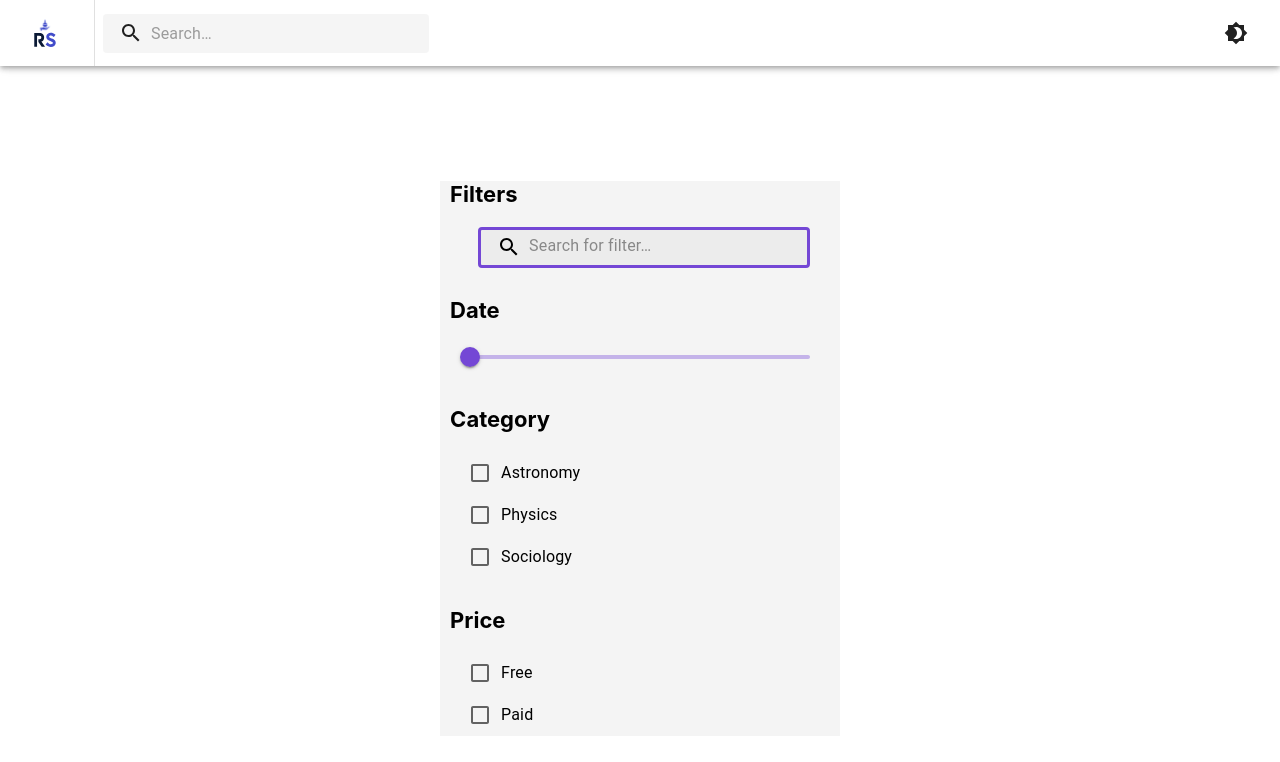
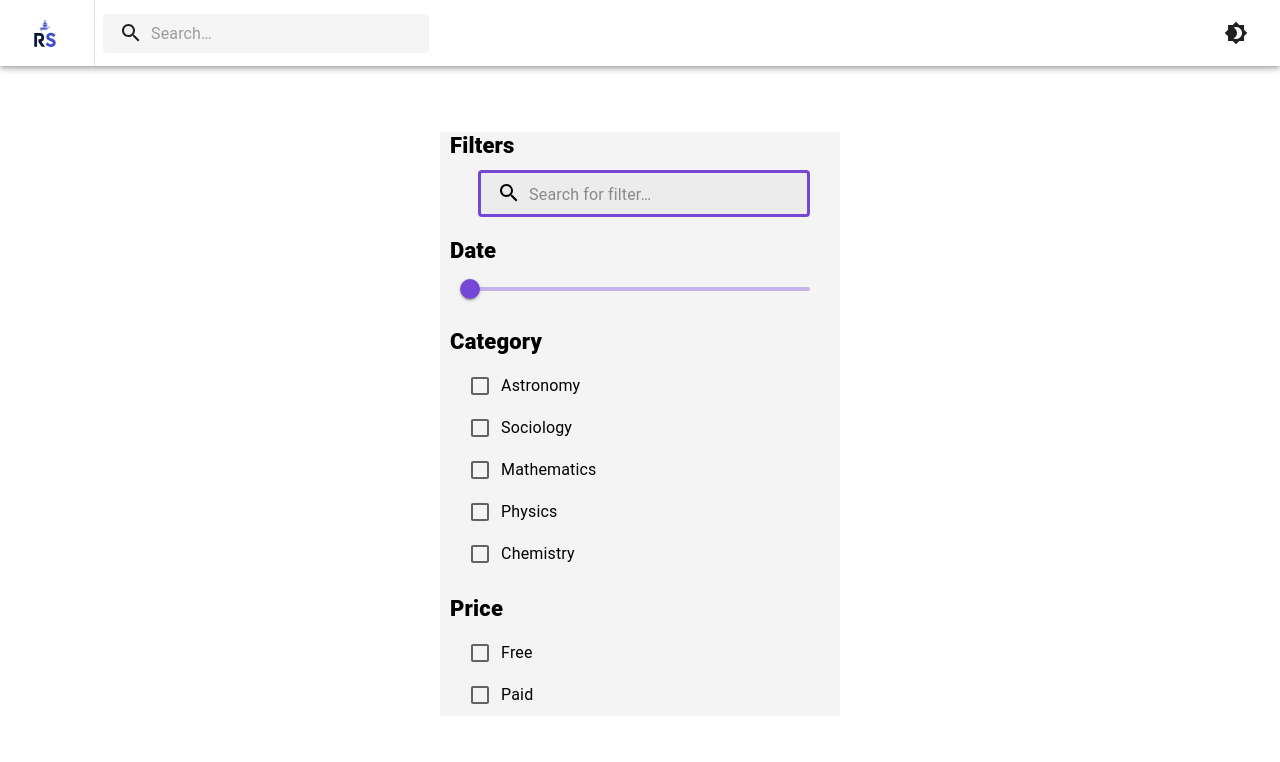
Before and after one commit to researchshare-official/frontend, a Next.js app: page / in a window 1280 px wide. Shown: the top 762 px of the page. Built offline with nearby package versions, Linux system fonts and the light colour scheme.

Commit message:
better handling of the filter

```diff
--- a/components/FilterBar.tsx
+++ b/components/FilterBar.tsx
@@ -6,10 +6,13 @@ import Slider from '@mui/material/Slider';
 import FormGroup from '@mui/material/FormGroup';
 import FormControlLabel from '@mui/material/FormControlLabel';
 import Checkbox from '@mui/material/Checkbox';
+import { Box } from '@mui/system';
+import { Typography } from '@mui/material';
+import { category, price } from '../jsonFiles/filterCategory.json';
 
 const Search = styled('div')(({ theme }) => ({
     position: 'relative',
-  marginTop: -10,
+    marginTop: '0.625rem',
     border: '3px solid #7447D5',
     borderRadius: theme.shape.borderRadius,
     backgroundColor: alpha(theme.palette.grey[400], 0.15),
@@ -52,61 +55,84 @@ const StyledInputBase = styled(InputBase)(({ theme }) => ({
     },
 }));
 
-
-/*
-TODO: Take a json and display all categories from this json
-*/
 const FilterBar: NextPage = () => {
     return(
-    <div className="FlexboxContainer">
-      <div className="FilterBar">
-        <h4 className="Label">Filters</h4>
-        <div className="Input">
+        <Box>
+        <Box sx={{
+                    bgcolor: 'rgba(237, 237, 237, 0.6)'
+        }}>
+            <Typography variant="h4" sx={{
+            paddingLeft: '0.625rem',
+            fontWeight: 1000,
+            fontSize: '22px',
+            }}>Filters</Typography>
+            <Box sx={{
+                    marginTop: '0.625rem',
+                    marginBottom: '1.25rem',
+                    paddingLeft: '1.875rem',
+                    paddingRight: '1.875rem',
+            }}>
             <Search>
                 <SearchIconWrapper>
                     <SearchIcon />
                 </SearchIconWrapper>
-            <StyledInputBase
+                <StyledInputBase sx={{
+                marginTop: '0.625rem',
+                }}
                     placeholder="Search for filter…"
                     inputProps={{ 'aria-label': 'search' }}
                 />
             </Search>
-      </div>
-      <h4 className="Label">Date</h4>
-      <div className="Input">
+        </Box>
+        <Typography variant="h4" sx={{
+            paddingLeft: '0.625rem',
+            fontWeight: 1000,
+            fontSize: '22px',
+            }}>Date</Typography>
+        <Box sx={{
+                    marginTop: '0.625rem',
+                    marginBottom: '1.25rem',
+                    paddingLeft: '1.875rem',
+                    paddingRight: '1.875rem',
+            }}>
             <Slider defaultValue={1950} aria-label="Default" valueLabelDisplay="auto" min={1990} max={2021} color="secondary"/>
-      </div>
-      <h4 className="Label">Category</h4>
-      <div className="Input">
+        </Box>
+        <Typography variant="h4" sx={{
+            paddingLeft: '0.625rem',
+            fontWeight: 1000,
+            fontSize: '22px',
+            }}>Category</Typography>
+        <Box sx={{
+                    marginTop: '0.625rem',
+                    marginBottom: '1.25rem',
+                    paddingLeft: '1.875rem',
+                    paddingRight: '1.875rem',
+            }}>
             <FormGroup>
-          <FormControlLabel control={<Checkbox color="secondary"/>} label="Astronomy"/>
-          <FormControlLabel control={<Checkbox color="secondary"/>} label="Physics"/>
-          <FormControlLabel control={<Checkbox color="secondary"/>} label="Sociology"/>
+            {category.map(name => (
+                <FormControlLabel control={<Checkbox color="secondary"/>} label={name} key={name}/>
+            ))}
             </FormGroup>
-      </div>
-      <h4 className="Label">Price</h4>
-      <div className="Input">
+        </Box>
+        <Typography variant="h4" sx={{
+            paddingLeft: '0.625rem',
+            fontWeight: 1000,
+            fontSize: '22px',
+            }}>Price</Typography>
+        <Box sx={{
+                    marginTop: '0.625rem',
+                    marginBottom: '1.25rem',
+                    paddingLeft: '1.875rem',
+                    paddingRight: '1.875rem',
+            }}>
             <FormGroup>
-          <FormControlLabel control={<Checkbox color="secondary"/>} label="Free"/>
-          <FormControlLabel control={<Checkbox color="secondary"/>} label="Paid"/>
+            {price.map(name => (
+                <FormControlLabel control={<Checkbox color="secondary"/>} label={name} key={name}/>
+            ))}
             </FormGroup>
-      </div>
-      </div>
-      <style jsx>{`
-        .FilterBar {
-          background-color: rgba(237, 237, 237, 0.6);
-          font-size: 22px;
-        }
-        .Input {
-          margin-top: -10px;
-          padding-left: 30px;
-          padding-right: 30px;
-        }
-        .Label {
-          padding-left: 10px;
-        }
-      `}</style>
-    </div>
+        </Box>
+        </Box>
+        </Box>
     );
 }
 
--- /dev/null
+++ b/jsonFiles/filterCategory.json
@@ -0,0 +1,12 @@
+{"category":[
+            "Astronomy",
+            "Sociology",
+            "Mathematics",
+            "Physics",
+            "Chemistry"
+          ],
+  "price":[
+            "Free",
+            "Paid"
+  ]
+}
```
Lines whose indentation alone changed are shown as unchanged.
